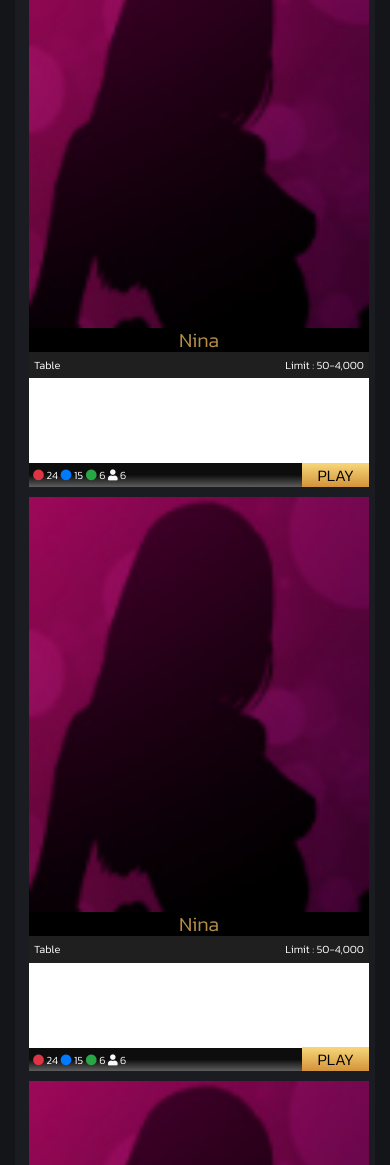
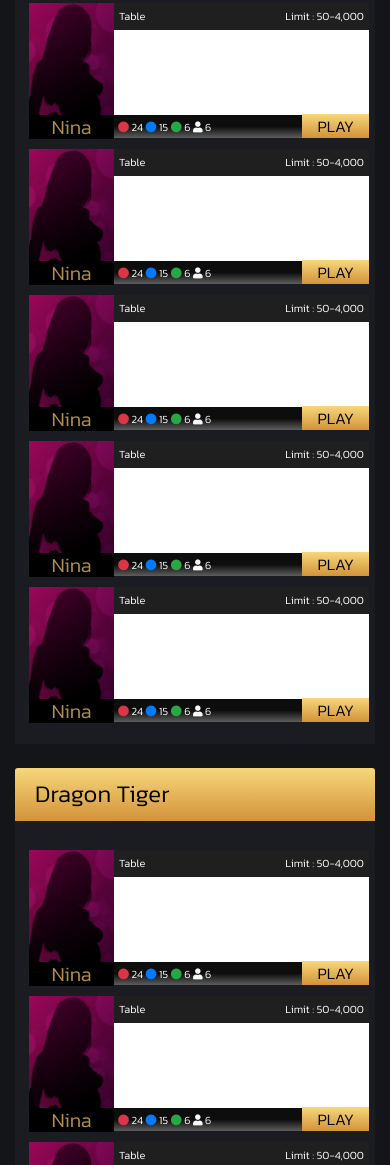
Before and after one commit to bossbojo/bossbojo.github.io, a plain HTML site: page src/table.html in a window 390 px wide. Shown: the part 835-2000 px from the top of the page. Drawn offline with nearby package versions, Linux system fonts and the light colour scheme.

Commit message:
update 2

```diff
--- a/src/table.html
+++ b/src/table.html
@@ -16,7 +16,7 @@
     <nav class="navbar navbar-expand-lg bg-nav-top">
         <div class="container">
             <a class="navbar-brand" href="../index.html">
-              <img src="../images/logo2.PNG" width="181px">
+                <h2 class="band">Royal Rich</h2>
             </a>
             <div class="navbar-text">
                 <ul class="navbar-nav ml-auto">
@@ -96,13 +96,13 @@
                                 <div class="row pl-2 pt-2">
                                     <div class="col-md-12 card-table">
                                         <div class="row">
-                                            <div class="col-md-3 p-0">
-                                                <img src="../images/users-img/users.png" width="100%">
+                                            <div class="col-3 p-0">
+                                                <img class="table-profile" src="../images/users-img/users.png" width="100%">
                                                 <div class="text-center bg-black">
                                                     <h5 class="mb-0">Nina</h5>
                                                 </div>
                                             </div>
-                                            <div class="col-md-9 p-0">
+                                            <div class="col-9 p-0">
                                                 <div class="title">
                                                     Table
                                                     <span style="float: right;">Limit : 50-4,000</span>
@@ -132,13 +132,13 @@
                                 <div class="row pl-2 pt-2">
                                     <div class="col-md-12 card-table">
                                         <div class="row">
-                                            <div class="col-md-3 p-0">
-                                                <img src="../images/users-img/users.png" width="100%">
+                                            <div class="col-3 p-0">
+                                                <img class="table-profile" src="../images/users-img/users.png" width="100%">
                                                 <div class="text-center bg-black">
                                                     <h5 class="mb-0">Nina</h5>
                                                 </div>
                                             </div>
-                                            <div class="col-md-9 p-0">
+                                            <div class="col-9 p-0">
                                                 <div class="title">
                                                     Table
                                                     <span style="float: right;">Limit : 50-4,000</span>
@@ -168,13 +168,13 @@
                                 <div class="row pl-2 pt-2">
                                     <div class="col-md-12 card-table">
                                         <div class="row">
-                                            <div class="col-md-3 p-0">
-                                                <img src="../images/users-img/users.png" width="100%">
+                                            <div class="col-3 p-0">
+                                                <img class="table-profile" src="../images/users-img/users.png" width="100%">
                                                 <div class="text-center bg-black">
                                                     <h5 class="mb-0">Nina</h5>
                                                 </div>
                                             </div>
-                                            <div class="col-md-9 p-0">
+                                            <div class="col-9 p-0">
                                                 <div class="title">
                                                     Table
                                                     <span style="float: right;">Limit : 50-4,000</span>
@@ -204,13 +204,13 @@
                                 <div class="row pl-2 pt-2">
                                     <div class="col-md-12 card-table">
                                         <div class="row">
-                                            <div class="col-md-3 p-0">
-                                                <img src="../images/users-img/users.png" width="100%">
+                                            <div class="col-3 p-0">
+                                                <img class="table-profile" src="../images/users-img/users.png" width="100%">
                                                 <div class="text-center bg-black">
                                                     <h5 class="mb-0">Nina</h5>
                                                 </div>
                                             </div>
-                                            <div class="col-md-9 p-0">
+                                            <div class="col-9 p-0">
                                                 <div class="title">
                                                     Table
                                                     <span style="float: right;">Limit : 50-4,000</span>
@@ -240,13 +240,13 @@
                                 <div class="row pl-2 pt-2">
                                     <div class="col-md-12 card-table">
                                         <div class="row">
-                                            <div class="col-md-3 p-0">
-                                                <img src="../images/users-img/users.png" width="100%">
+                                            <div class="col-3 p-0">
+                                                <img class="table-profile" src="../images/users-img/users.png" width="100%">
                                                 <div class="text-center bg-black">
                                                     <h5 class="mb-0">Nina</h5>
                                                 </div>
                                             </div>
-                                            <div class="col-md-9 p-0">
+                                            <div class="col-9 p-0">
                                                 <div class="title">
                                                     Table
                                                     <span style="float: right;">Limit : 50-4,000</span>
@@ -276,13 +276,13 @@
                                 <div class="row pl-2 pt-2">
                                     <div class="col-md-12 card-table">
                                         <div class="row">
-                                            <div class="col-md-3 p-0">
-                                                <img src="../images/users-img/users.png" width="100%">
+                                            <div class="col-3 p-0">
+                                                <img class="table-profile" src="../images/users-img/users.png" width="100%">
                                                 <div class="text-center bg-black">
                                                     <h5 class="mb-0">Nina</h5>
                                                 </div>
                                             </div>
-                                            <div class="col-md-9 p-0">
+                                            <div class="col-9 p-0">
                                                 <div class="title">
                                                     Table
                                                     <span style="float: right;">Limit : 50-4,000</span>
@@ -326,13 +326,13 @@
                                 <div class="row pl-2 pt-2">
                                     <div class="col-md-12 card-table">
                                         <div class="row">
-                                            <div class="col-md-3 p-0">
-                                                <img src="../images/users-img/users.png" width="100%">
+                                            <div class="col-3 p-0">
+                                                <img class="table-profile" src="../images/users-img/users.png" width="100%">
                                                 <div class="text-center bg-black">
                                                     <h5 class="mb-0">Nina</h5>
                                                 </div>
                                             </div>
-                                            <div class="col-md-9 p-0">
+                                            <div class="col-9 p-0">
                                                 <div class="title">
                                                     Table
                                                     <span style="float: right;">Limit : 50-4,000</span>
@@ -362,13 +362,13 @@
                                 <div class="row pl-2 pt-2">
                                     <div class="col-md-12 card-table">
                                         <div class="row">
-                                            <div class="col-md-3 p-0">
-                                                <img src="../images/users-img/users.png" width="100%">
+                                            <div class="col-3 p-0">
+                                                <img class="table-profile" src="../images/users-img/users.png" width="100%">
                                                 <div class="text-center bg-black">
                                                     <h5 class="mb-0">Nina</h5>
                                                 </div>
                                             </div>
-                                            <div class="col-md-9 p-0">
+                                            <div class="col-9 p-0">
                                                 <div class="title">
                                                     Table
                                                     <span style="float: right;">Limit : 50-4,000</span>
@@ -398,13 +398,13 @@
                                 <div class="row pl-2 pt-2">
                                     <div class="col-md-12 card-table">
                                         <div class="row">
-                                            <div class="col-md-3 p-0">
-                                                <img src="../images/users-img/users.png" width="100%">
+                                            <div class="col-3 p-0">
+                                                <img class="table-profile" src="../images/users-img/users.png" width="100%">
                                                 <div class="text-center bg-black">
                                                     <h5 class="mb-0">Nina</h5>
                                                 </div>
                                             </div>
-                                            <div class="col-md-9 p-0">
+                                            <div class="col-9 p-0">
                                                 <div class="title">
                                                     Table
                                                     <span style="float: right;">Limit : 50-4,000</span>
--- a/style.css
+++ b/style.css
@@ -147,7 +147,7 @@ table tbody{
 /* position */
 .bottom-right{
     position: absolute;
-    bottom: 0px;
+    bottom: 1px;
     right: 0px;
 }
 .top-left{
@@ -308,6 +308,11 @@ a{
     background-color: #fff;
     height: 100px;
 }
+.table-profile{
+    object-fit: cover;
+    width: 100%;
+    height:112px;
+}
 /*header*/
 h5{
     color:#b48e48;
```
Also changed, not shown: index.html (+1 -1 lines), src/money_credit.html (+1 -1 lines), src/play.html (+2 -2 lines), src/profile.html (+1 -1 lines).
